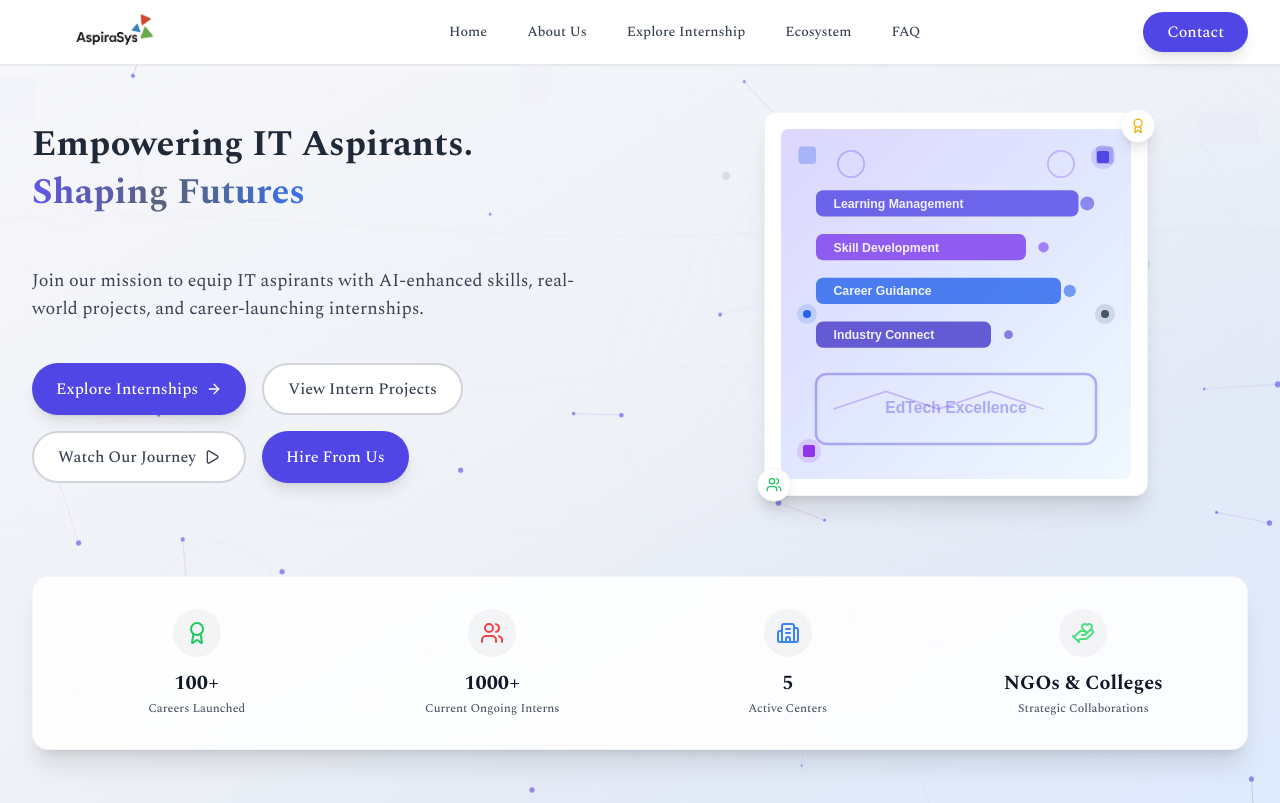
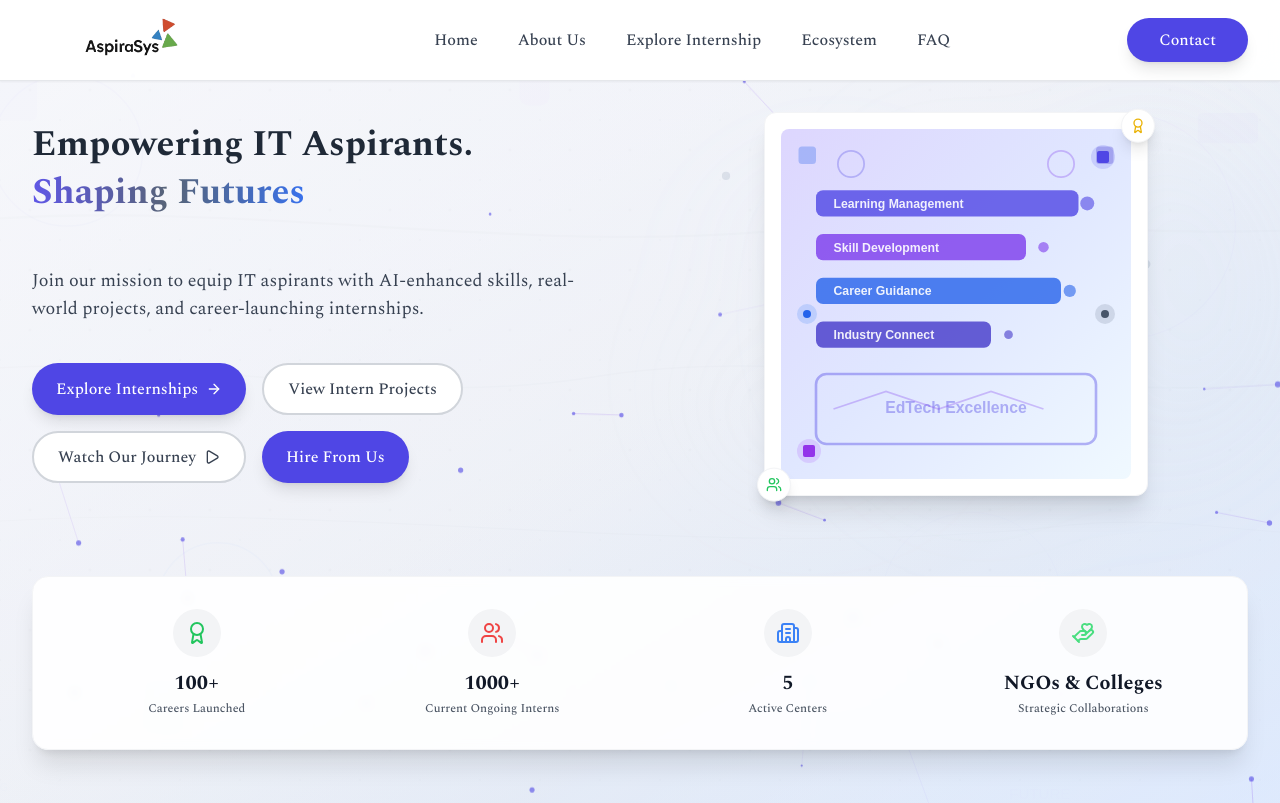
Before and after one commit to raiyannawaz/Aspira-Sys, a React (Vite) app: page / in a window 1280 px wide. Shown: the top 803 px of the page. Built offline with nearby package versions, Linux system fonts and the light colour scheme.

Commit message:
Multiple changes

```diff
--- a/src/components/layout/Navbar.jsx
+++ b/src/components/layout/Navbar.jsx
@@ -32,7 +32,7 @@ const Navbar = () => {
       className="fixed top-0 w-full bg-white/95 backdrop-blur-md border-b border-gray-200 z-50 shadow-sm"
     >
       <div className="max-w-7xl mx-auto px-4 sm:px-6 lg:px-8">
-        <div className="flex items-center justify-between h-16">
+        <div className="flex items-center justify-between h-20">
           {/* Logo */}
           <motion.div
             whileHover={{ scale: 1.05 }}
@@ -42,7 +42,7 @@ const Navbar = () => {
             <img
               src={aspiraLogo}
               alt="AspiraSys Logo"
-              className="h-20 w-auto"
+              className="h-24 w-auto"
             />
           </motion.div>
 
@@ -53,7 +53,7 @@ const Navbar = () => {
                 <button
                   key={item.name}
                   onClick={() => scrollToSection(item.sectionId)}
-                  className="px-3 py-2 rounded-md text-sm font-medium transition-all duration-200 text-gray-700 hover:text-indigo-600 hover:bg-indigo-50 font-spectral"
+                  className="px-3 py-2 rounded-md text-base font-medium transition-all duration-200 text-gray-700 hover:text-indigo-600 hover:bg-indigo-50 font-spectral"
                 >
                   {item.name}
                 </button>
@@ -66,7 +66,7 @@ const Navbar = () => {
             <motion.button
               whileHover={{ scale: 1.05 }}
               whileTap={{ scale: 0.95 }}
-              className="bg-indigo-600 hover:bg-indigo-700 text-white font-medium px-6 py-2 rounded-full transition-all duration-300 shadow-lg font-spectral"
+              className="bg-indigo-600 hover:bg-indigo-700 text-white font-medium px-8 py-2.5 rounded-full transition-all duration-300 shadow-lg font-spectral text-md"
             >
               Contact
             </motion.button>
```
